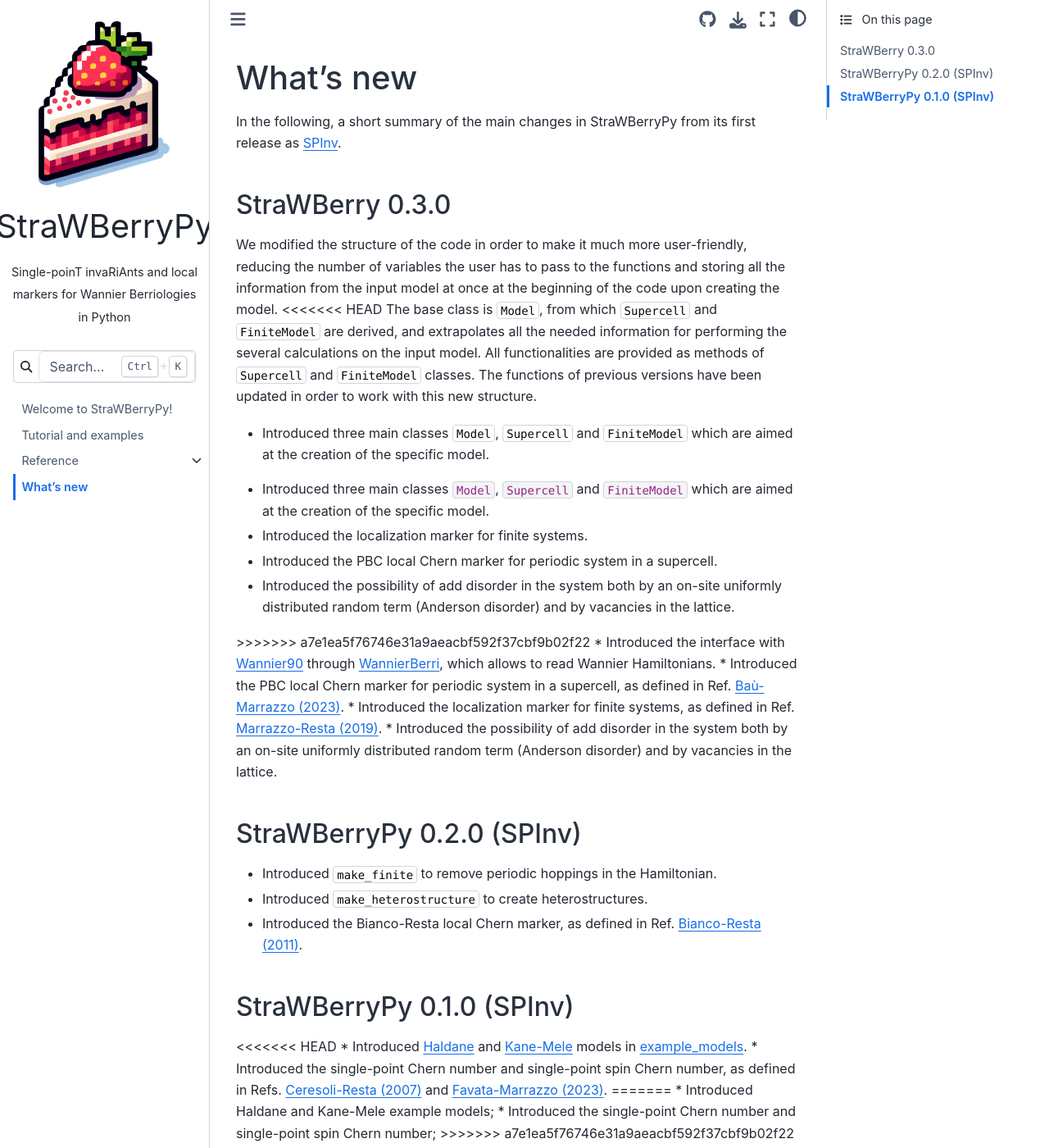
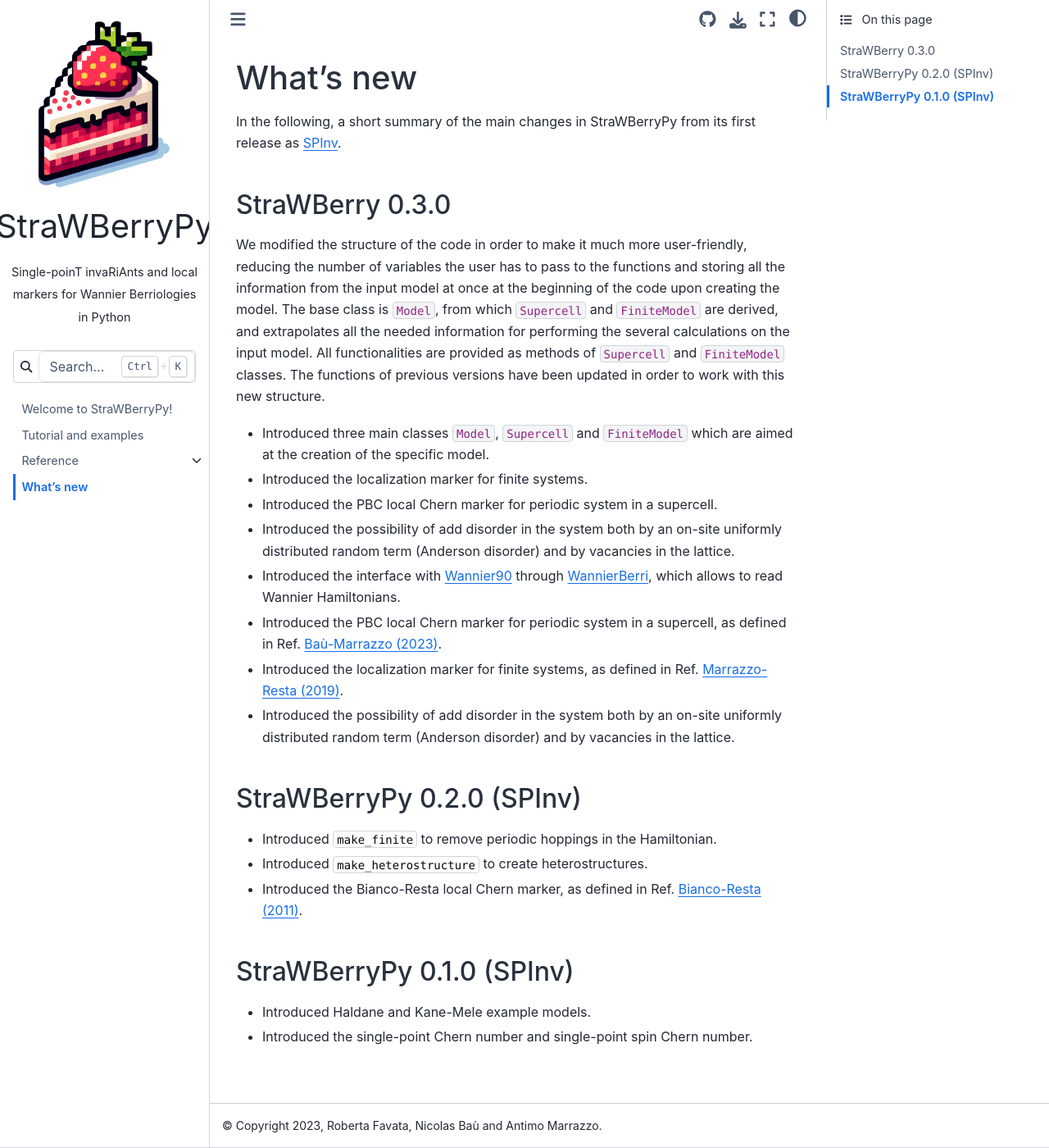
Before and after one commit to strawberrypy-developers/strawberrypy, a Sphinx documentation site: the page built from docs/changelog.rst, in a window 1280 px wide and 1400 px high. Shown: the whole window at 82% size. Built offline with Sphinx 7.4.7 and the Sphinx Book theme 1.1.4, drawn with Linux system fonts in a browser that asks for light colours.

Commit message:
Check documentation

```diff
--- a/docs/changelog.rst
+++ b/docs/changelog.rst
@@ -10,12 +10,6 @@ StraWBerry 0.3.0
 ^^^^^^^^^^^^^^^^
 
 We modified the structure of the code in order to make it much more user-friendly, reducing the number of variables the user has to pass to the functions and storing all the information from the input model at once at the beginning of the code upon creating the model.
-<<<<<<< HEAD
-The base class is :python:`Model`, from which :python:`Supercell` and :python:`FiniteModel` are derived, and extrapolates all the needed information for performing the several calculations on the input model. All functionalities are provided as methods of  :python:`Supercell` and :python:`FiniteModel` classes.
-The functions of previous versions have been updated in order to work with this new structure.
-
-* Introduced three main classes :python:`Model`, :python:`Supercell` and :python:`FiniteModel` which are aimed at the creation of the specific model.
-=======
 The base class is ``Model``, from which ``Supercell`` and ``FiniteModel`` are derived, and extrapolates all the needed information for performing the several calculations on the input model. All functionalities are provided as methods of  ``Supercell`` and ``FiniteModel`` classes.
 The functions of previous versions have been updated in order to work with this new structure.
 
@@ -23,7 +17,6 @@ The functions of previous versions have been updated in order to work with this
 * Introduced the localization marker for finite systems.
 * Introduced the PBC local Chern marker for periodic system in a supercell.
 * Introduced the possibility of add disorder in the system both by an on-site uniformly distributed random term (Anderson disorder) and by vacancies in the lattice.
->>>>>>> a7e1ea5f76746e31a9aeacbf592f37cbf9b02f22
 * Introduced the interface with `Wannier90 <https://wannier.org/>`_ through `WannierBerri <https://wannier-berri.org/index.html>`_, which allows to read Wannier Hamiltonians.
 * Introduced the PBC local Chern marker for periodic system in a supercell, as defined in Ref. `Baù-Marrazzo (2023) <https://arxiv.org/abs/2310.15783>`_.
 * Introduced the localization marker for finite systems, as defined in Ref. `Marrazzo-Resta (2019) <https://doi.org/10.1103/PhysRevLett.122.166602>`_.
@@ -39,10 +32,5 @@ StraWBerryPy 0.2.0 (SPInv)
 StraWBerryPy 0.1.0 (SPInv)
 ^^^^^^^^^^^^^^^^^^^^^^^^^^
 
-<<<<<<< HEAD
-* Introduced `Haldane <https://doi.org/10.1103/PhysRevLett.61.2015>`_ and `Kane-Mele <https://doi.org/10.1103/PhysRevLett.95.226801>`_ models in :doc:`example_models<strawberrypy.example_models>`.
-* Introduced the single-point Chern number and single-point spin Chern number, as defined in Refs. `Ceresoli-Resta (2007) <https://journals.aps.org/prb/abstract/10.1103/PhysRevB.76.012405>`_ and `Favata-Marrazzo (2023) <https://iopscience.iop.org/article/10.1088/2516-1075/acba6f/meta>`_.
-=======
-* Introduced Haldane and Kane-Mele example models;
-* Introduced the single-point Chern number and single-point spin Chern number;
->>>>>>> a7e1ea5f76746e31a9aeacbf592f37cbf9b02f22
+* Introduced Haldane and Kane-Mele example models.
+* Introduced the single-point Chern number and single-point spin Chern number.
```
